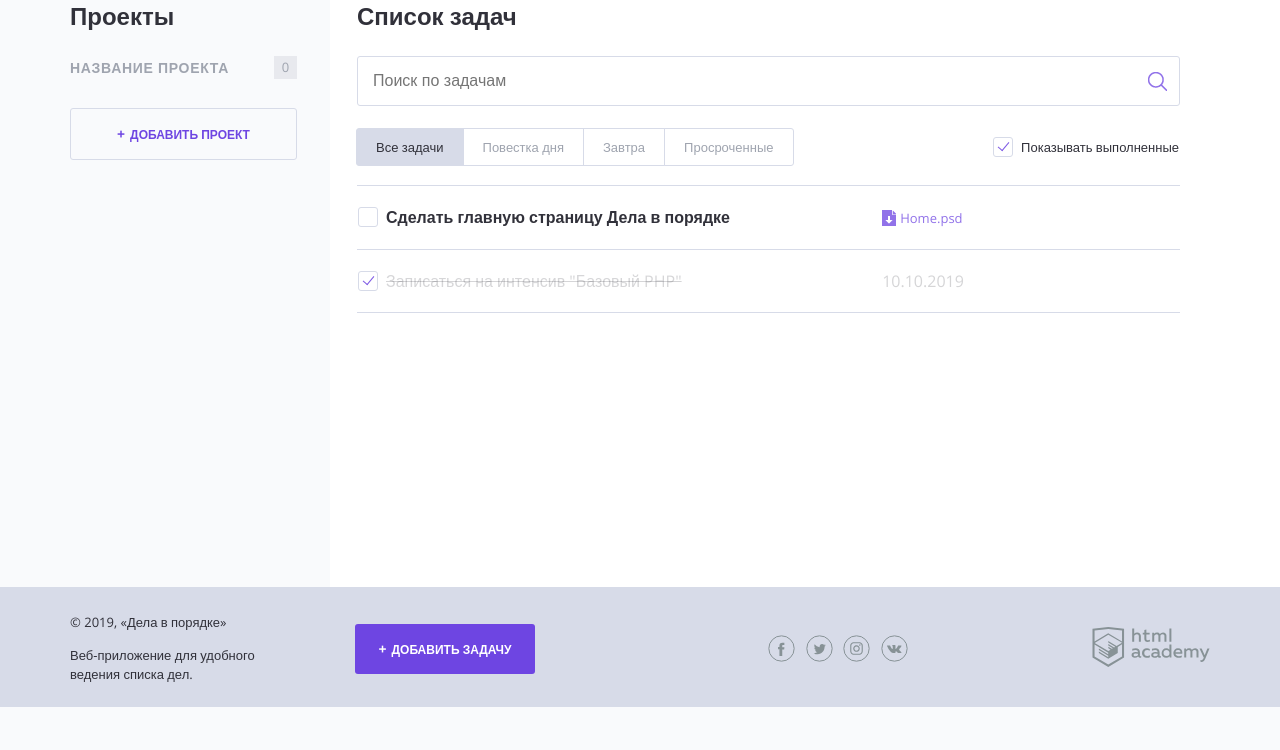
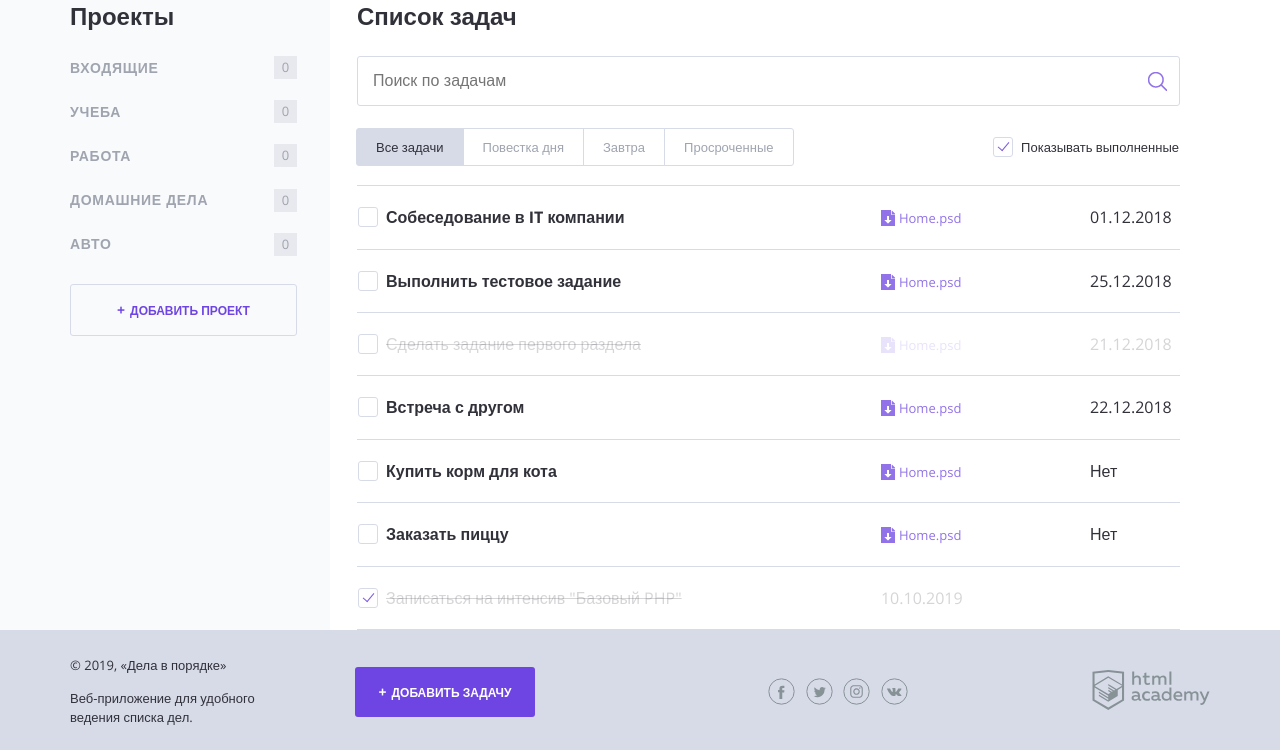
Before and after one commit to krasilovamaria/513369-doingsdone-10, a PHP site: page / in a window 1280 px wide. Shown: the part 93-843 px from the top of the page. Before the commit the page ends 800 px from the top, so only its background shows below. Run offline with PHP 8.4, Linux system fonts and the light colour scheme.

Commit message:
Добавляет список задач и проектов, но не удаляет строку

```diff
--- a/index.php
+++ b/index.php
@@ -42,10 +42,53 @@ $show_complete_tasks = rand(0, 1);
 
                     <nav class="main-navigation">
                         <ul class="main-navigation__list">
+                            <?php
+                            $titleproject_array = ["Входящие", "Учеба", "Работа", "Домашние дела", "Авто"];
+                            $project_list = [
+                                [
+                                    'task' => 'Собеседование в IT компании',
+                                    'date' => '01.12.2018',
+                                    'category' => 'Работа',
+                                    'completed' => 'Нет'
+                                ],
+                                [
+                                    'task' => 'Выполнить тестовое задание',
+                                    'date' => '25.12.2018',
+                                    'category' => 'Работа',
+                                    'completed' => 'Нет'
+                                ],
+                                [
+                                    'task' => 'Сделать задание первого раздела',
+                                    'date' => '21.12.2018',
+                                    'category' => 'Учеба',
+                                    'completed' => 'Да'
+                                ],
+                                [
+                                    'task' => 'Встреча с другом',
+                                    'date' => '22.12.2018',
+                                    'category' => 'Входящие',
+                                    'completed' => 'Нет'
+                                ],
+                                [
+                                    'task' => 'Купить корм для кота',
+                                    'date' => 'Нет',
+                                    'category' => 'Домашние дела',
+                                    'completed' => 'Нет'
+                                ],
+                                [
+                                    'task' => 'Заказать пиццу',
+                                    'date' => 'Нет',
+                                    'category' => 'Домашние дела',
+                                    'completed' => 'Нет'
+                                ]
+                            ];
+                            ?>
+                            <?php /*добавляет список проектов из массива $titleproject*/ foreach ($titleproject_array as $key => $item) : ?>
                                 <li class="main-navigation__list-item">
-                                <a class="main-navigation__list-item-link" href="#">Название проекта</a>
+                                    <a class="main-navigation__list-item-link" href="#"><?= $item; ?></a>
                                     <span class="main-navigation__list-item-count">0</span>
                                 </li>
+                            <?php endforeach; ?>
                         </ul>
                     </nav>
 
@@ -71,28 +114,35 @@ $show_complete_tasks = rand(0, 1);
 
                         <label class="checkbox">
                             <!--добавить сюда атрибут "checked", если переменная $show_complete_tasks равна единице-->
-                            <input class="checkbox__input visually-hidden show_completed" type="checkbox" <?= $show_complete_tasks === 1 ? 'checked' : ''?>>
+                            <input class="checkbox__input visually-hidden show_completed" type="checkbox" <?= $show_complete_tasks === 1 ? 'checked' : '' ?>>
                             <span class="checkbox__text">Показывать выполненные</span>
                         </label>
                     </div>
 
                     <table class="tasks">
-                        <tr class="tasks__item task">
+                        <?php /*добавляет список задач из массива $project_list*/ foreach ($project_list as $key => $item) : ?>
+                        <?php
+                        /*удаляет строку, если задача выполнена и $show_complete_tasks = 0*/
+                        if ($item['completed'] === "Да" && $show_complete_tasks === 0) {
+                            // НЕ ЗНАЮ, ЧТО СЮДА НАПИСАТЬ... unset($project_list[]);
+                        }
+                        ?>
+                            <tr <?= /*добавляет класс task--completed*/ $item['completed'] === "Да" ? 'class="tasks__item task task--completed"' : 'class="tasks__item task"' ?>>
                                 <td class="task__select">
                                     <label class="checkbox task__checkbox">
                                         <input class="checkbox__input visually-hidden task__checkbox" type="checkbox" value="1">
-                                    <span class="checkbox__text">Сделать главную страницу Дела в порядке</span>
+                                        <span class="checkbox__text"><?= $item['task']; ?></span>
                                     </label>
                                 </td>
-
                                 <td class="task__file">
                                     <a class="download-link" href="#">Home.psd</a>
                                 </td>
 
-                            <td class="task__date"></td>
+                                <td class="task__date"><?= $item['date'] ?></td>
                             </tr>
-                        <!--показывать следующий тег <tr/>, если переменная $show_complete_tasks равна единице-->
-                        <?php if ($show_complete_tasks === 1) : ?>
+                        <?php endforeach; ?>
+
+                        <?php /*ЭТО УДАЛИТЬ??*/ if ($show_complete_tasks === 1) : ?>
                             <tr class="tasks__item task task--completed">
                                 <td class="task__select">
                                     <label class="checkbox task__checkbox">
```
Lines whose indentation alone changed are shown as unchanged.
